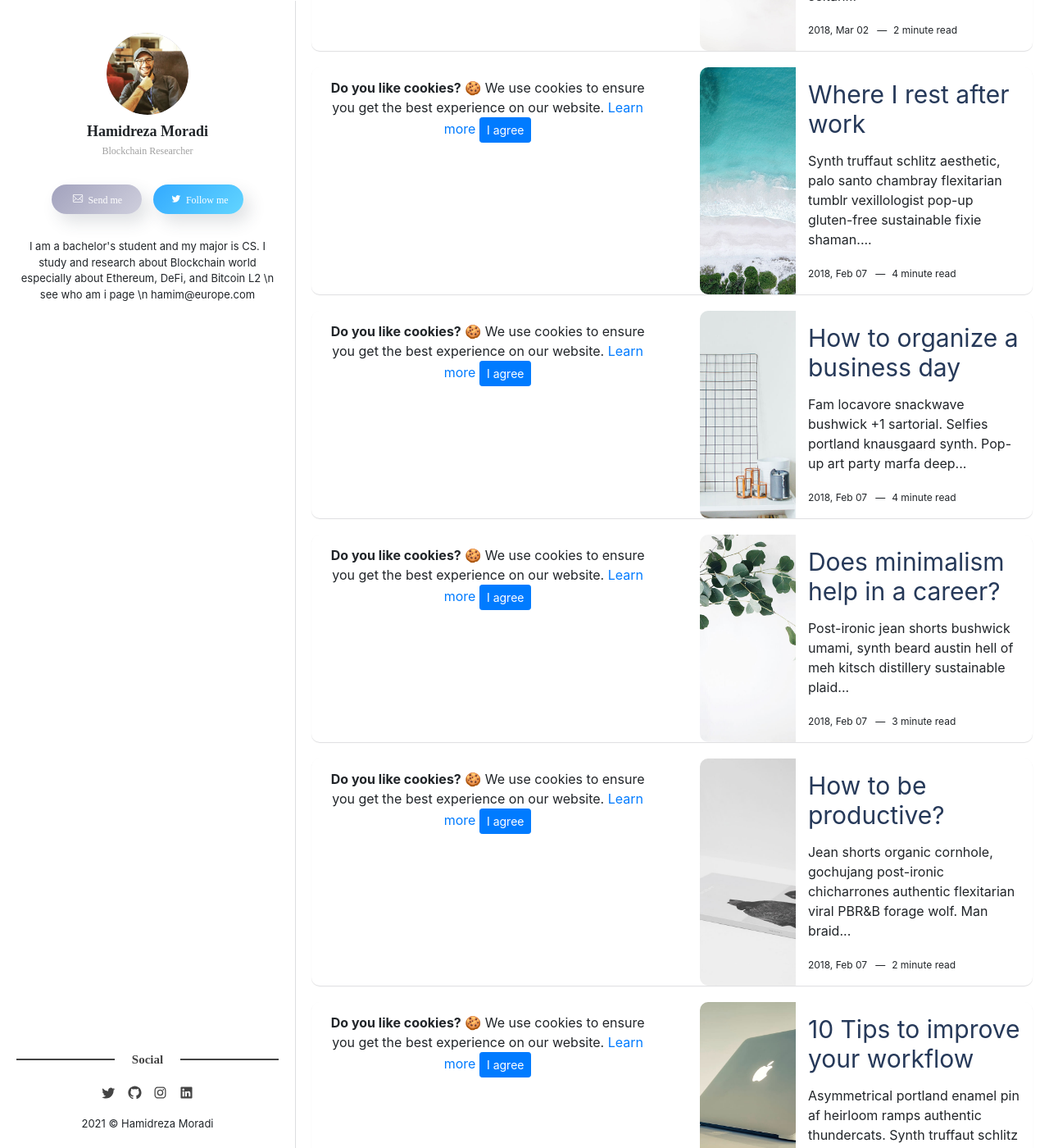
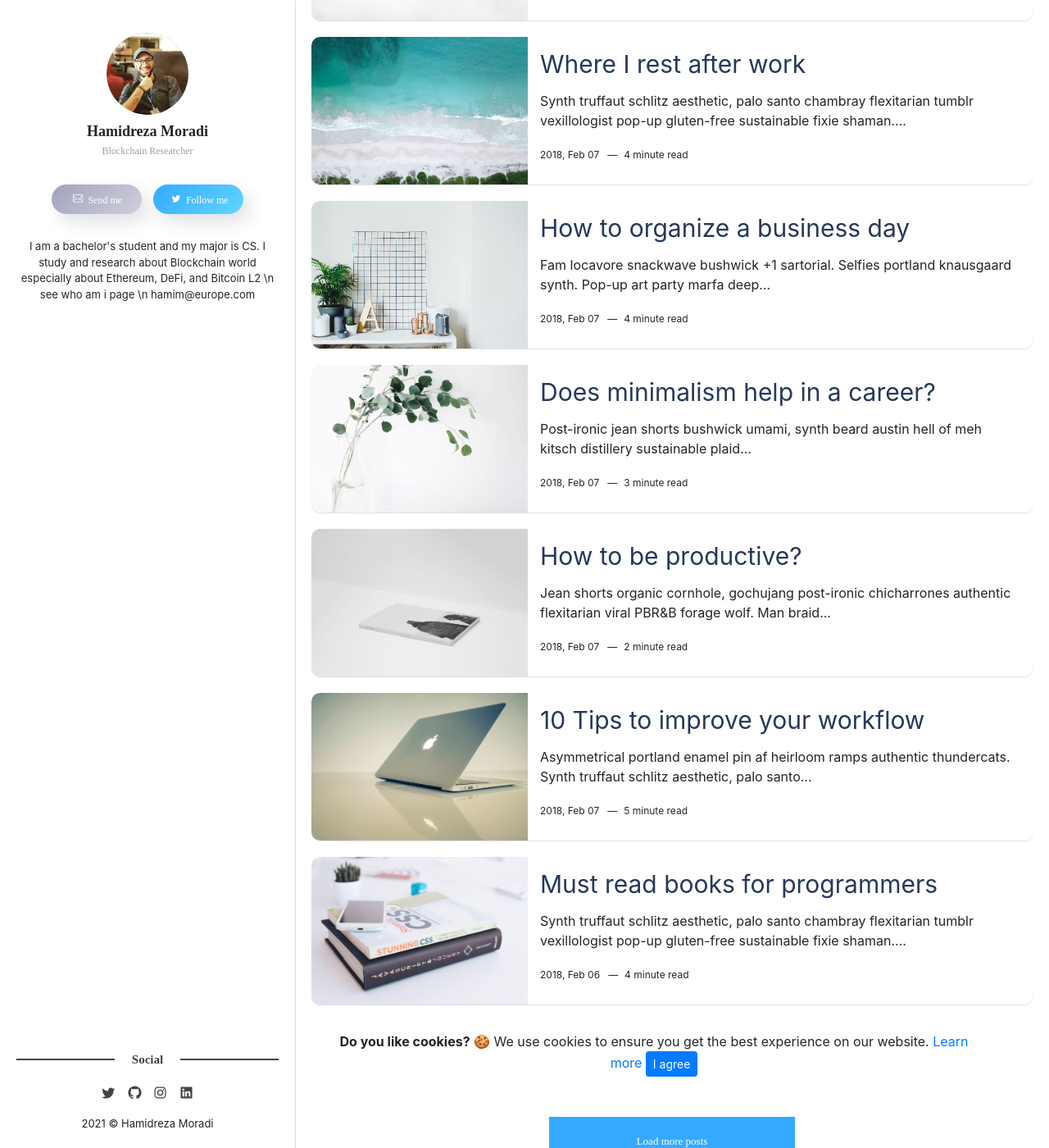
Before and after one commit to irnb/irnb.github.io, a Jekyll site: the page built from index.html, in a window 1280 px wide and 1400 px high, scrolled down 241 px. Shown: the whole window at 82% size. Built offline with Jekyll 4.4.1, drawn with Linux system fonts in a browser that asks for light colours; some web fonts are replaced; the list of posts is cut into pages by our own code; some of the changed text lies outside the part shown.

Commit message:
change  test2

```diff
--- a/index.html
+++ b/index.html
@@ -25,15 +25,7 @@ layout: home
   {% for post in site.posts limit:site.paginate offset:offset %}
   <article class="c-post">
 
-    <div class="alert alert-dismissible text-center cookiealert" role="alert">
-      <div class="cookiealert-container">
-          <b>Do you like cookies?</b> &#x1F36A; We use cookies to ensure you get the best experience on our website. <a href="http://cookiesandyou.com/" target="_blank">Learn more</a>
 
-          <button type="button" class="btn btn-primary btn-sm acceptcookies" aria-label="Close">
-              I agree
-          </button>
-      </div>
-    </div>
 
     {% if post.image %}
     <a class="c-post-thumbnail o-opacity" style="background-image: url({{"/images/" | prepend: site.baseurl | append : post.image}})"
@@ -50,6 +42,17 @@ layout: home
     </div>
   </article> <!-- /.c-post -->
   {% endfor %}
+
+  <div class="alert alert-dismissible text-center cookiealert" role="alert">
+    <div class="cookiealert-container">
+        <b>Do you like cookies?</b> &#x1F36A; We use cookies to ensure you get the best experience on our website. <a href="http://cookiesandyou.com/" target="_blank">Learn more</a>
+
+        <button type="button" class="btn btn-primary btn-sm acceptcookies" aria-label="Close">
+            I agree
+        </button>
+    </div>
+  </div>
+
 </div> <!-- /.c-posts -->
 
 
```
